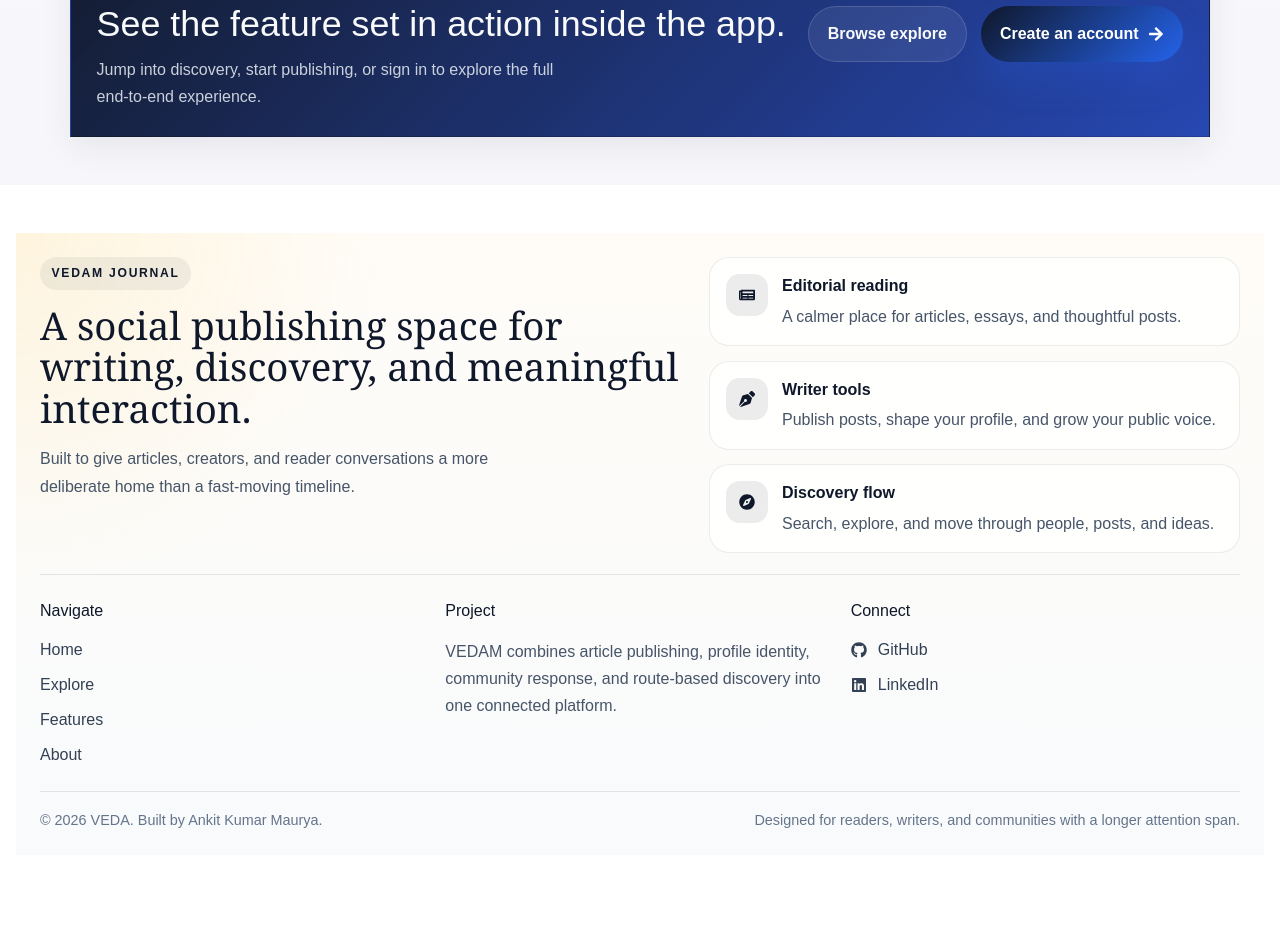
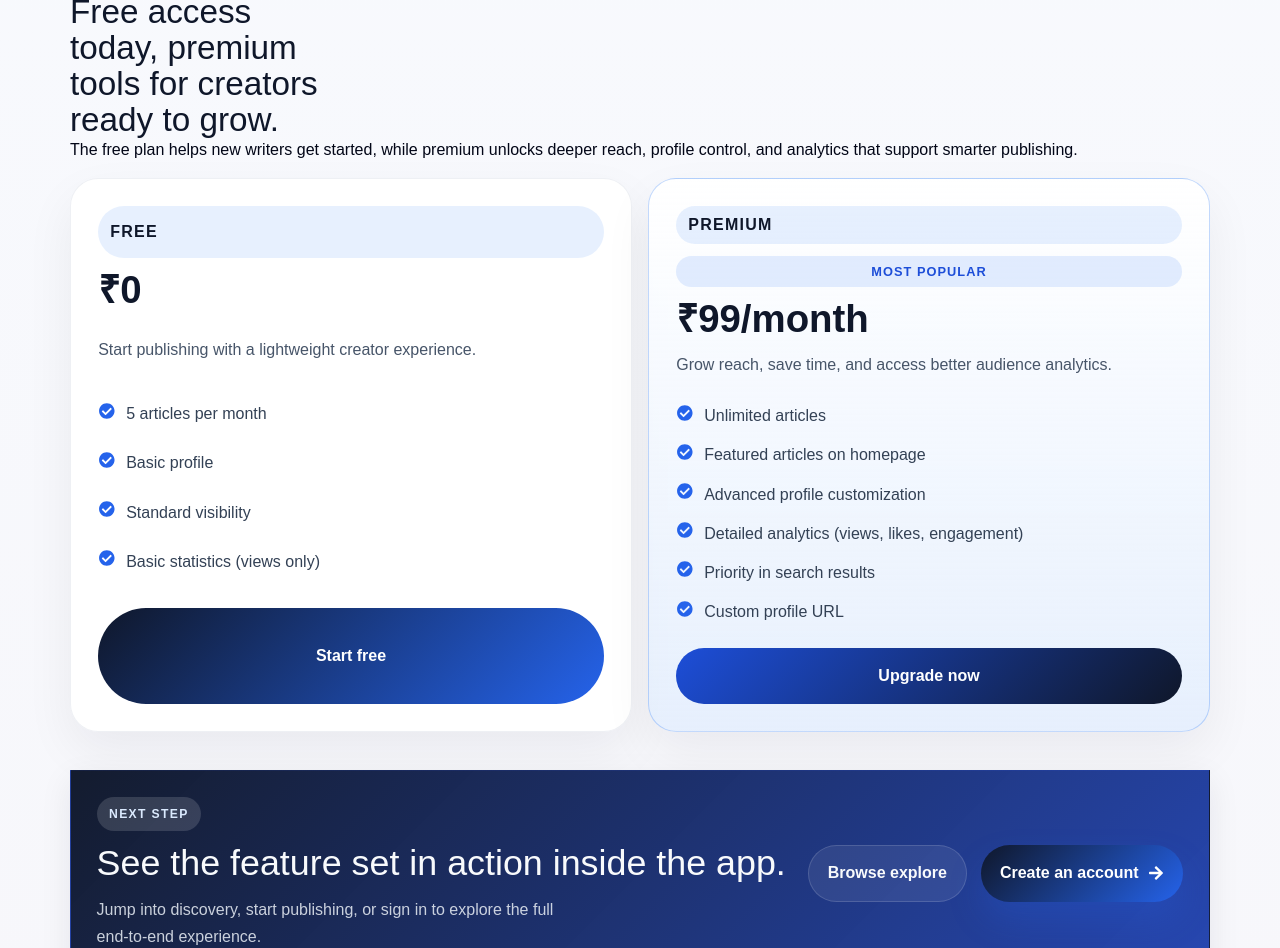
Before and after one commit to ankit-kr-maurya-82/vedam_fronted, a React (Vite) app: page /features in a window 1280 px wide. Shown: the part 3200-4148 px from the top of the page. Before the commit the page ends 4079 px from the top, so only its background shows below. Built offline with nearby package versions, Linux system fonts and the light colour scheme; no server answers; a web font is replaced by a local one.

Commit message:
add features

```diff
--- a/src/pages/About.jsx
+++ b/src/pages/About.jsx
@@ -63,7 +63,7 @@ const About = () => {
         <div className="about-hero">
           <div className="about-hero-copy">
             <span className="about-kicker">About The Project</span>
-            <h1>A full-stack social media app built for publishing, discovery, and conversation.</h1>
+            <h1>Publishing, discovery, and conversation.</h1>
             <p className="about-lead">
               This project brings together content creation, user profiles,
               engagement tools, and community-focused navigation into one
--- a/src/pages/CSS/About.css
+++ b/src/pages/CSS/About.css
@@ -34,6 +34,7 @@
 
 .about-hero-copy {
   padding: 2rem;
+  border-radius:0;
 }
 
 .about-kicker,
--- a/src/pages/CSS/Features.css
+++ b/src/pages/CSS/Features.css
@@ -370,6 +370,127 @@
   gap: 1rem;
 }
 
+.features-pricing {
+  display: grid;
+  gap: 1rem;
+  padding: 1rem 0;
+}
+
+.features-pricing-grid {
+  display: grid;
+  grid-template-columns: repeat(auto-fit, minmax(280px, 1fr));
+  gap: 1rem;
+}
+
+.pricing-card {
+  display: grid;
+  gap: 1.4rem;
+  padding: 1.7rem;
+  border-radius: 28px;
+  border: 1px solid rgba(148, 163, 184, 0.16);
+  background: rgba(255, 255, 255, 0.96);
+  box-shadow: 0 20px 50px rgba(15, 23, 42, 0.06);
+  transition: transform 0.2s ease, box-shadow 0.2s ease, border-color 0.2s ease;
+}
+
+.pricing-card:hover {
+  transform: translateY(-4px);
+  border-color: rgba(59, 130, 246, 0.25);
+  box-shadow: 0 28px 65px rgba(15, 23, 42, 0.12);
+}
+
+.pricing-card--premium {
+  border-color: rgba(59, 130, 246, 0.3);
+  background: linear-gradient(180deg, rgba(255, 255, 255, 0.98), rgba(219, 234, 254, 0.6));
+}
+
+.pricing-card-head {
+  display: grid;
+  gap: 0.75rem;
+}
+
+.pricing-badge {
+  display: inline-flex;
+  align-items: center;
+  padding: 0.45rem 0.75rem;
+  color: #0f172a;
+  background: rgba(59, 130, 246, 0.12);
+  border-radius: 999px;
+  font-weight: 700;
+  text-transform: uppercase;
+  letter-spacing: 0.08em;
+}
+
+.pricing-tag {
+  display: inline-flex;
+  align-items: center;
+  justify-content: center;
+  padding: 0.35rem 0.7rem;
+  color: #1d4ed8;
+  background: rgba(59, 130, 246, 0.14);
+  border-radius: 999px;
+  font-size: 0.8rem;
+  font-weight: 700;
+  text-transform: uppercase;
+  letter-spacing: 0.08em;
+}
+
+.pricing-price {
+  font-size: 2.4rem;
+  line-height: 1.05;
+  color: #0f172a;
+}
+
+.pricing-card-head p {
+  margin: 0;
+  color: #475569;
+  line-height: 1.8;
+}
+
+.pricing-feature-list {
+  display: grid;
+  gap: 0.75rem;
+  margin: 0;
+  padding: 0;
+  list-style: none;
+}
+
+.pricing-feature-list li {
+  display: flex;
+  align-items: flex-start;
+  gap: 0.65rem;
+  color: #334155;
+  line-height: 1.7;
+}
+
+.pricing-feature-list li svg {
+  min-width: 1.1rem;
+  margin-top: 0.15rem;
+  color: #2563eb;
+}
+
+.pricing-cta {
+  display: inline-flex;
+  align-items: center;
+  justify-content: center;
+  padding: 1rem 1.1rem;
+  border-radius: 999px;
+  color: #fff;
+  background: linear-gradient(135deg, #0f172a 0%, #2563eb 100%);
+  text-decoration: none;
+  font-weight: 700;
+  transition: transform 0.2s ease, filter 0.2s ease;
+}
+
+.pricing-card--premium .pricing-cta {
+  background: linear-gradient(135deg, #1d4ed8 0%, #0f172a 100%);
+}
+
+.pricing-cta:hover {
+  transform: translateY(-1px);
+  filter: brightness(1.05);
+}
+
 .feature-card {
   display: grid;
   gap: 0.9rem;
--- a/src/pages/CSS/Profile.css
+++ b/src/pages/CSS/Profile.css
@@ -262,7 +262,7 @@
 
 .profile-stats {
   display: grid;
-  grid-template-columns: repeat(3, minmax(0, 1fr));
+  grid-template-columns: repeat(auto-fit, minmax(180px, 1fr));
   gap: 16px;
   margin-top: 24px;
 }
--- a/src/pages/Features.jsx
+++ b/src/pages/Features.jsx
@@ -109,6 +109,35 @@ const featureExtras = [
     title: "Theme support",
     desc: "Built-in light and dark theme behavior across the wider application shell.",
     icon: <FaMoon />,
+  },
+];
+
+const pricingPlans = [
+  {
+    name: "Free",
+    price: "₹0",
+    description: "Start publishing with a lightweight creator experience.",
+    features: [
+      "5 articles per month",
+      "Basic profile",
+      "Standard visibility",
+      "Basic statistics (views only)",
+    ],
+    cta: "Start free",
+  },
+  {
+    name: "Premium",
+    price: "₹99/month",
+    description: "Grow reach, save time, and access better audience analytics.",
+    features: [
+      "Unlimited articles",
+      "Featured articles on homepage",
+      "Advanced profile customization",
+      "Detailed analytics (views, likes, engagement)",
+      "Priority in search results",
+      "Custom profile URL",
+    ],
+    cta: "Upgrade now",
   },
 ];
 
@@ -270,6 +299,45 @@ const Features = () => {
           </article>
         </div>
 
+        <section className="features-pricing">
+          <div className="features-section-head">
+            <span className="features-section-kicker">Subscription plans</span>
+            <h2>Free access today, premium tools for creators ready to grow.</h2>
+            <p>
+              The free plan helps new writers get started, while premium unlocks deeper reach, profile control, and analytics that support smarter publishing.
+            </p>
+          </div>
+
+          <div className="features-pricing-grid">
+            {pricingPlans.map((plan) => (
+              <article
+                className={`pricing-card ${plan.name === "Premium" ? "pricing-card--premium" : ""}`}
+                key={plan.name}
+              >
+                <div className="pricing-card-head">
+                  <span className="pricing-badge">{plan.name}</span>
+                  {plan.name === "Premium" && (
+                    <span className="pricing-tag">Most popular</span>
+                  )}
+                  <strong className="pricing-price">{plan.price}</strong>
+                  <p>{plan.description}</p>
+                </div>
+                <ul className="pricing-feature-list">
+                  {plan.features.map((item) => (
+                    <li key={item}>
+                      <FaCheckCircle />
+                      <span>{item}</span>
+                    </li>
+                  ))}
+                </ul>
+                <Link to={user ? "/home" : "/register"} className="pricing-cta">
+                  {plan.cta}
+                </Link>
+              </article>
+            ))}
+          </div>
+        </section>
+
         <article className="features-cta-band">
           <div>
             <span className="features-section-kicker">Next step</span>
```
Also changed, not shown: src/pages/Profile.jsx (+61 -18 lines).
